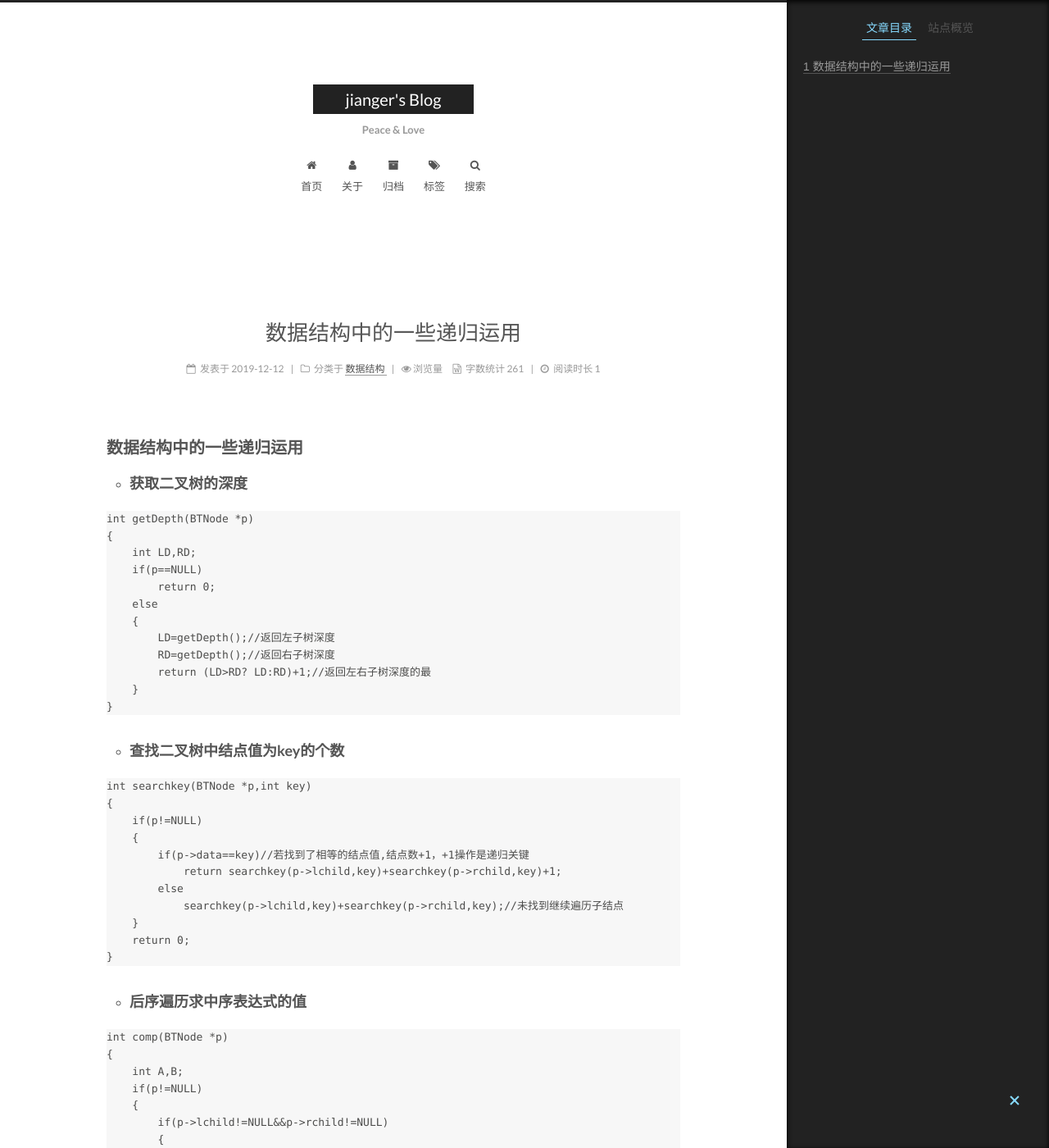
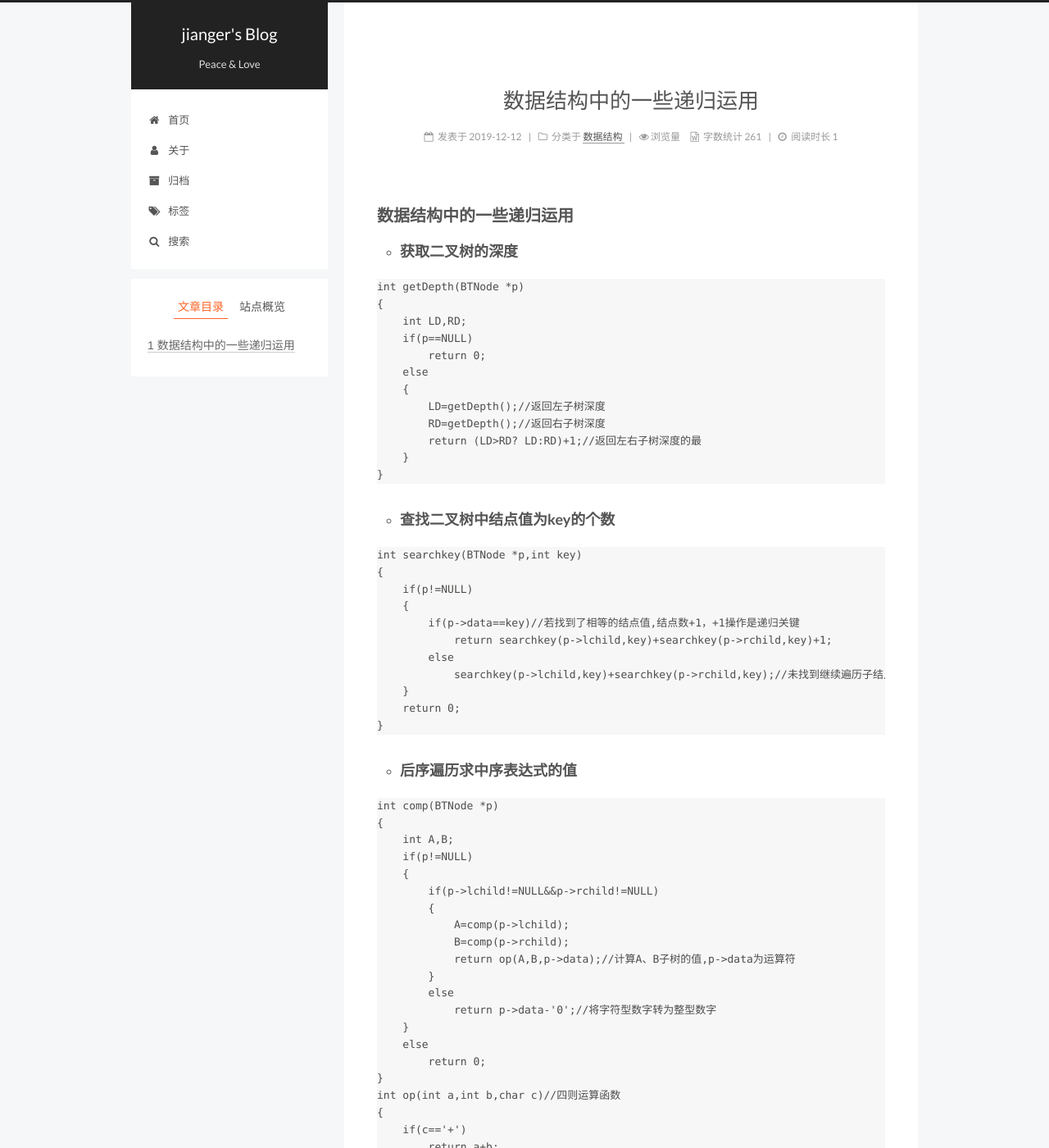
Before and after one commit to jiangsang/jiangsang.github.io, a Jekyll site: the page built from _posts/2019-12-12-对二叉树的操作.md, in a window 1280 px wide and 1400 px high. Shown: the whole window at 82% size. Built offline with Jekyll 4.4.1, drawn with Linux system fonts in a browser that asks for light colours; comment, search, counter and statistics services are not loaded.

Commit message:
Update _config.yml

```diff
--- a/_config.yml
+++ b/_config.yml
@@ -151,9 +151,9 @@ menu_icons:
 # ---------------------------------------------------------------
 
 # Schemes
-scheme: Muse
+#scheme: Muse
 #scheme: Mist
-#scheme: Pisces
+scheme: Pisces
 
 
 # ---------------------------------------------------------------
@@ -252,7 +252,7 @@ toc:
 # Creative Commons 4.0 International License.
 # http://creativecommons.org/
 # Available: by | by-nc | by-nc-nd | by-nc-sa | by-nd | by-sa | zero
-#creative_commons: by-nc-sa
+creative_commons: by-nc-sa
 #creative_commons:
 
 
```
